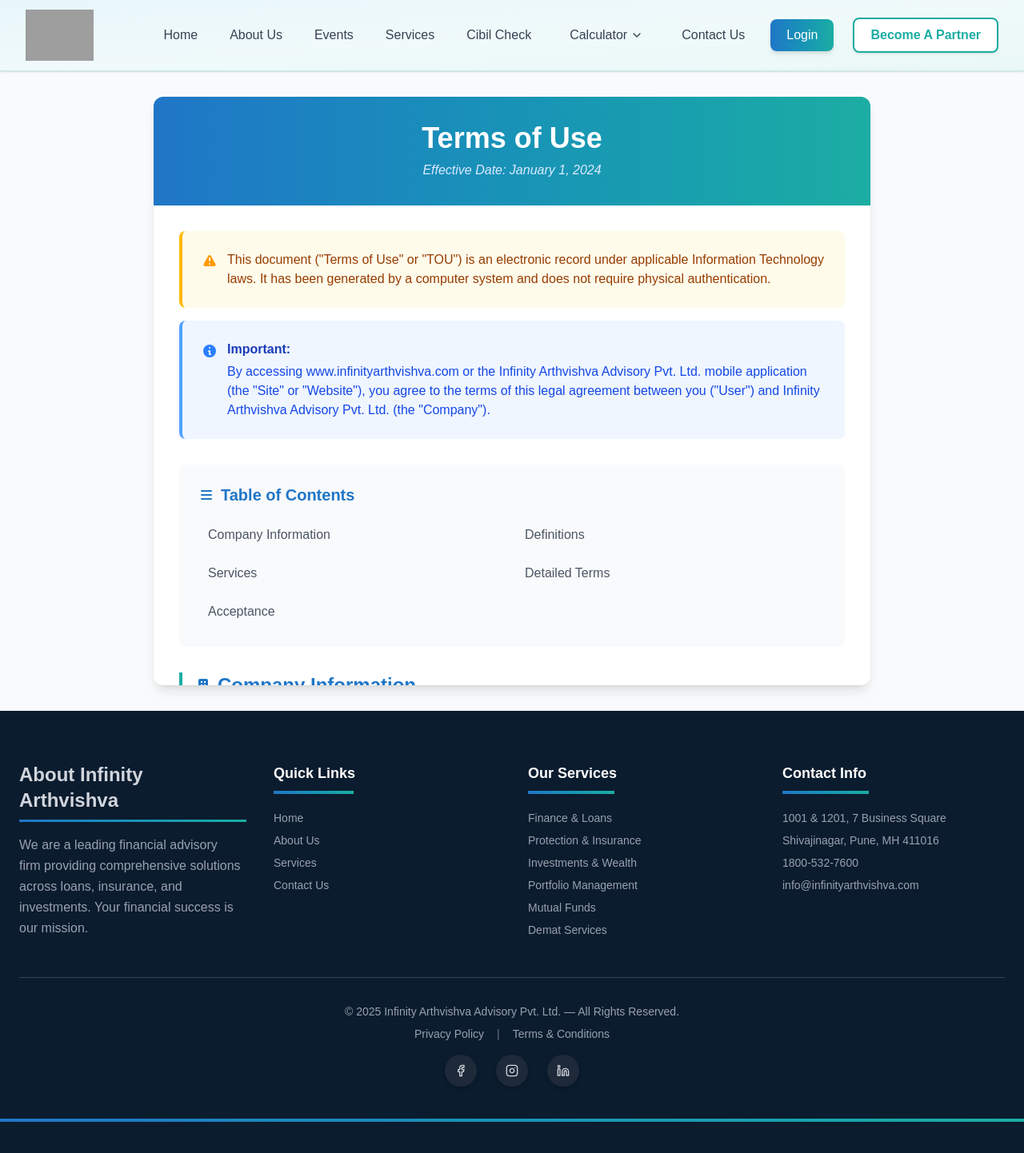
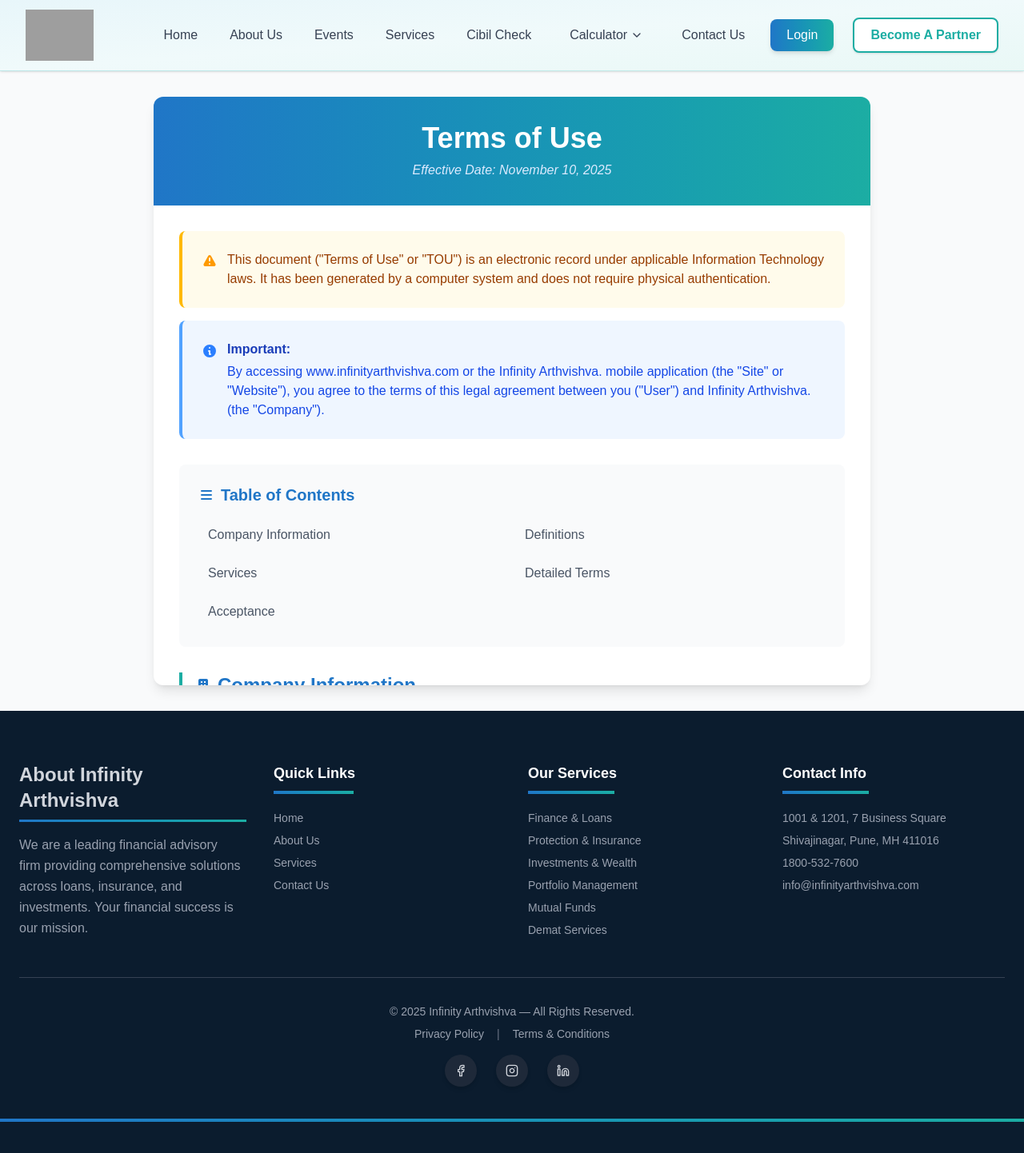
Before and after one commit to dipali1428/real-estate-web-portal, a Next.js app: page /page/termsconditions in a window 1280 px wide. Shown: the whole page at 80% size. Built offline with nearby package versions, Linux system fonts and the light colour scheme; grey boxes are pictures that could not be loaded.

Commit message:
removed ADV name

```diff
--- a/app/component/Footer.tsx
+++ b/app/component/Footer.tsx
@@ -117,7 +117,7 @@
           <p className="text-sm text-gray-400 mb-2">
             © 2025{" "}
             <span className="font-medium">
-              Infinity Arthvishva Advisory Pvt. Ltd.
+              Infinity Arthvishva
             </span>{" "}— All Rights Reserved.
           </p>
           <div className="flex flex-wrap justify-center  gap-4 text-sm text-gray-400">
--- a/app/page/privacypolicy/page.tsx
+++ b/app/page/privacypolicy/page.tsx
@@ -7,9 +7,9 @@
       <div className="container mx-auto px-4">
         <div className="max-w-4xl mx-auto bg-white rounded-xl shadow-lg flex flex-col hover:shadow-xl transition-shadow duration-300 max-h-[calc(100vh-4rem)]">
           {/* Header Section - Fixed */}
-          <div className="bg-gradient-to-r from-[#2076C7] to-[#1CADA3] text-white py-8 px-6 text-center flex-shrink-0">
+          <div className="bg-linear-to-r from-[#2076C7] to-[#1CADA3] text-white py-8 px-6 text-center flex-shrink-0">
             <h1 className="text-3xl md:text-4xl font-bold mb-2">Privacy Policy</h1>
-            <p className="text-blue-100 italic">Last Updated: January 1, 2024</p>
+            <p className="text-blue-100 italic">Last Updated: November 10, 2025</p>
           </div>
 
           {/* Scrollable Content Section */}
@@ -35,7 +35,7 @@
                     },
                     {
                       term: "Company",
-                      definition: "refers to Infinity Arthvishva Advisory Private Limited and its affiliates or subsidiaries."
+                      definition: "refers to Infinity Arthvishva and its affiliates or subsidiaries."
                     },
                     {
                       term: "Site/Website",
--- a/app/page/termsconditions/page.tsx
+++ b/app/page/termsconditions/page.tsx
@@ -37,7 +37,7 @@
           {/* Header Section - Fixed */}
           <div className="bg-gradient-to-r from-[#2076C7] to-[#1CADA3] text-white py-8 px-6 text-center flex-shrink-0">
             <h1 className="text-3xl md:text-4xl font-bold mb-2">Terms of Use</h1>
-            <p className="text-blue-100 italic">Effective Date: January 1, 2024</p>
+            <p className="text-blue-100 italic">Effective Date: November 10, 2025</p>
           </div>
 
           {/* Scrollable Content Section */}
@@ -68,7 +68,7 @@
                     <div>
                       <strong className="text-blue-800">Important:</strong>
                       <p className="text-blue-700 mt-1">
-                        By accessing www.infinityarthvishva.com or the Infinity Arthvishva Advisory Pvt. Ltd. mobile application (the &quot;Site&quot; or &quot;Website&quot;), you agree to the terms of this legal agreement between you (&quot;User&quot;) and Infinity Arthvishva Advisory Pvt. Ltd. (the &quot;Company&quot;).
+                        By accessing www.infinityarthvishva.com or the Infinity Arthvishva. mobile application (the &quot;Site&quot; or &quot;Website&quot;), you agree to the terms of this legal agreement between you (&quot;User&quot;) and Infinity Arthvishva. (the &quot;Company&quot;).
                       </p>
                     </div>
                   </div>
@@ -147,7 +147,7 @@
                     },
                     {
                       term: '"Company"',
-                      definition: 'Refers to Infinity Arthvishva Advisory Pvt. Ltd. and its affiliates/subsidiaries.'
+                      definition: 'Refers to Infinity Arthvishva and its affiliates/subsidiaries.'
                     },
                     {
                       term: '"Site" or "Website"',
```
Lines whose indentation alone changed are shown as unchanged.
